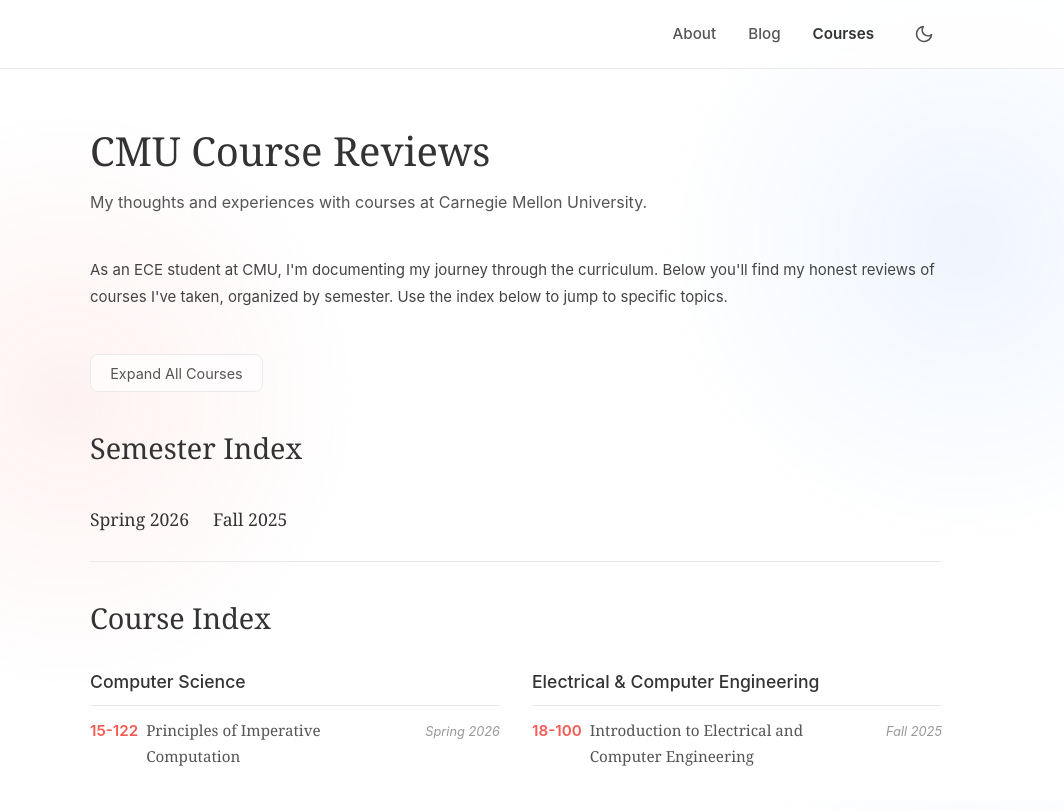
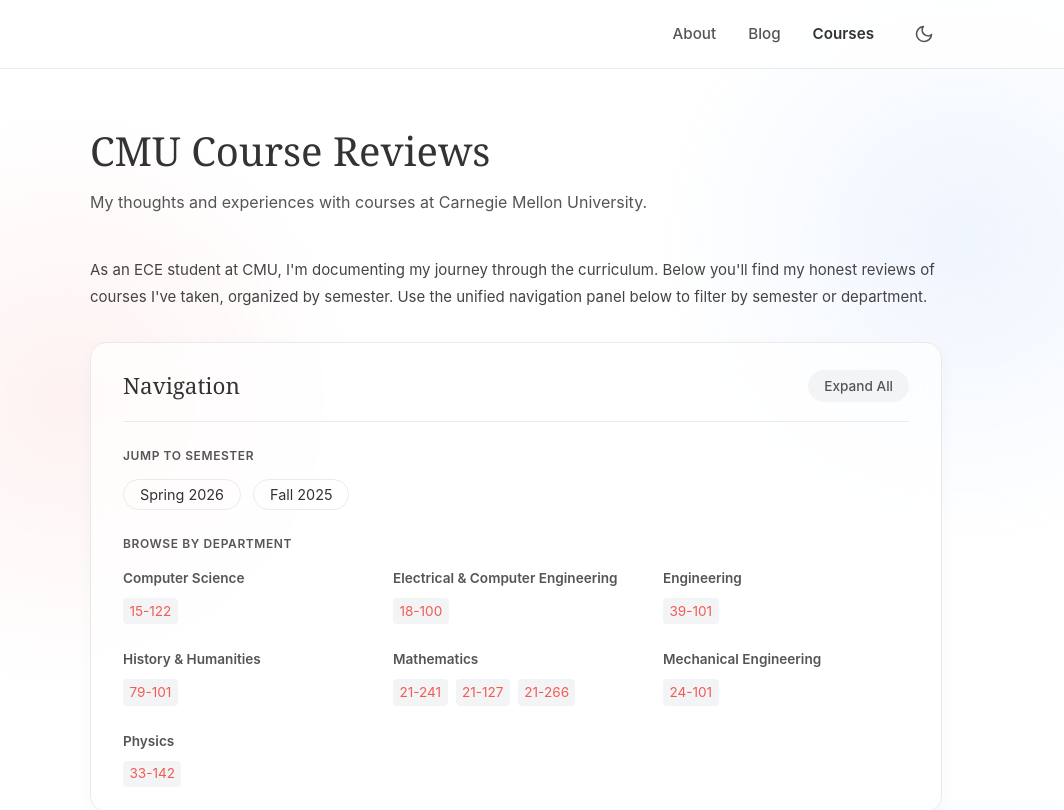
Before and after one commit to darrenpintoo/darrenpintoo.github.io, a React (Vite) app: page /courses in a window 1280 px wide. Shown: the top 810 px of the page, without its empty margins (124-1188 px from the left). Built offline with nearby package versions, Linux system fonts and the light colour scheme.

Commit message:
updated course reviews page

```diff
--- a/src/index.css
+++ b/src/index.css
@@ -606,29 +606,149 @@
   display: flex;
   flex-direction: column;
   gap: 0.75rem;
-  min-width: 160px;
+  border-bottom-color: var(--accent);
+  opacity: 1;
+  transform: translateY(-1px);
 }
 
-.semester-index-list {
-  list-style: none;
-  padding: 0;
+/* Control Panel */
+.course-controls {
+  background: var(--bg-card);
+  backdrop-filter: blur(12px);
+  -webkit-backdrop-filter: blur(12px);
+  border: 1px solid var(--border-color);
+  border-radius: 16px;
+  padding: 1.5rem 2rem;
+  margin-bottom: 3rem;
+  box-shadow: 0 4px 20px rgba(0, 0, 0, 0.03);
+  transition: all 0.3s ease;
+}
+
+.course-controls:hover {
+  box-shadow: 0 6px 24px rgba(0, 0, 0, 0.05);
+  border-color: rgba(0, 0, 0, 0.1);
+}
+
+.control-header {
+  display: flex;
+  justify-content: space-between;
+  align-items: center;
+  margin-bottom: 1.5rem;
+  padding-bottom: 1rem;
+  border-bottom: 1px solid var(--border-color);
+}
+
+.control-header h2 {
+  font-family: var(--font-serif);
+  font-size: 1.4rem;
   margin: 0;
+  color: var(--text-primary);
+}
+
+.expand-toggle {
+  background: var(--stat-bg);
+  border: none;
+  color: var(--text-secondary);
+  font-family: var(--font-sans);
+  font-size: 0.85rem;
+  padding: 0.5rem 1rem;
+  border-radius: 20px;
+  cursor: pointer;
+  transition: all 0.2s ease;
+  font-weight: 500;
+}
+
+.expand-toggle:hover {
+  background: var(--bg-card-hover);
+  color: var(--accent);
+}
+
+.expand-toggle.active {
+  background: var(--accent);
+  color: white;
+}
+
+.controls-section {
+  margin-bottom: 1.5rem;
+}
+
+.controls-section:last-child {
+  margin-bottom: 0;
+}
+
+.control-label {
+  display: block;
+  font-size: 0.75rem;
+  text-transform: uppercase;
+  letter-spacing: 0.05em;
+  color: var(--text-secondary);
+  margin-bottom: 0.75rem;
+  font-weight: 600;
+}
+
+.semester-pills {
   display: flex;
   flex-wrap: wrap;
+  gap: 0.75rem;
+}
+
+.nav-pill {
+  background: transparent;
+  border: 1px solid var(--border-color);
+  color: var(--text-primary);
+  padding: 0.4rem 1rem;
+  border-radius: 20px;
+  font-size: 0.9rem;
+  cursor: pointer;
+  transition: all 0.2s;
+  font-family: var(--font-sans);
+}
+
+.nav-pill:hover {
+  border-color: var(--accent);
+  color: var(--accent);
+  background: rgba(242, 92, 84, 0.05);
+}
+
+.dept-grid-compact {
+  display: grid;
+  grid-template-columns: repeat(auto-fill, minmax(200px, 1fr));
   gap: 1.5rem;
 }
 
-.semester-link {
-  padding: 0.5rem 0;
-  border-bottom: 2px solid transparent;
-  transition: all 0.2s ease;
+.dept-compact-group {
+  display: flex;
+  flex-direction: column;
+  gap: 0.5rem;
 }
 
-.semester-link:hover {
+.dept-label {
+  font-size: 0.85rem;
+  font-weight: 600;
+  color: var(--text-secondary);
+}
+
+.dept-links {
+  display: flex;
+  flex-wrap: wrap;
+  gap: 0.5rem;
+}
+
+.compact-link {
+  font-family: var(--font-sans);
+  font-size: 0.85rem;
+  color: var(--accent);
+  cursor: pointer;
+  padding: 0.1rem 0.4rem;
+  background: var(--stat-bg);
+  border-radius: 4px;
+  transition: all 0.2s;
+}
+
+.compact-link:hover {
+  background: var(--accent);
+  color: white;
   text-decoration: none;
-  border-bottom-color: var(--accent);
-  opacity: 1;
-  transform: translateY(-1px);
 }
 
 .expand-all-btn {
--- a/src/pages/CourseReviews.jsx
+++ b/src/pages/CourseReviews.jsx
@@ -52,7 +52,7 @@
     },
     {
         semester: "Fall 2025",
-        reflection: "A challenging but rewarding semester. The workload was significant, especially balancing 18-100 and 21-241, but I learned a ton about linear algebra and electrical engineering fundamentals.",
+        reflection: "21-127 lol",
         items: [
             {
                 code: "21-241",
@@ -228,53 +228,48 @@
                         My thoughts and experiences with courses at Carnegie Mellon University.
                     </p>
                 </div>
-
                 <div className="course-intro prose animate-blur-fade delay-100">
                     <p>
                         As an ECE student at CMU, I'm documenting my journey through the curriculum.
                         Below you'll find my honest reviews of courses I've taken, organized by semester.
-                        Use the index below to jump to specific topics.
+                        Use the unified navigation panel below to filter by semester or department.
                     </p>
-
-                    <button onClick={toggleAll} className="expand-all-btn">
-                        {isAllExpanded ? "Collapse All Courses" : "Expand All Courses"}
+                </div>
+                <div className="course-controls animate-blur-fade delay-200">
+                    <div className="control-header">
+                        <h2>Navigation</h2>
+                        <button onClick={toggleAll} className={`expand-toggle ${isAllExpanded ? 'active' : ''}`}>
+                            {isAllExpanded ? "Collapse All" : "Expand All"}
                         </button>
                     </div>
 
-                {/* Semester Index Section */}
-                <div className="course-index animate-blur-fade delay-200" style={{ marginBottom: '2rem' }}>
-                    <h2>Semester Index</h2>
-                    <ul className="semester-index-list">
+                    <div className="controls-section">
+                        <span className="control-label">Jump to Semester</span>
+                        <div className="semester-pills">
                             {courses.map(sem => (
-                            <li key={sem.semester}>
-                                <a onClick={() => scrollToSemester(sem.semester)} className="index-link semester-link">
-                                    <span className="index-name" style={{ fontSize: '1.1rem', color: 'var(--text-primary)' }}>{sem.semester}</span>
-                                </a>
-                            </li>
+                                <button key={sem.semester} onClick={() => scrollToSemester(sem.semester)} className="nav-pill">
+                                    {sem.semester}
+                                </button>
                             ))}
-                    </ul>
+                        </div>
                     </div>
 
-                {/* Course Index Section */}
-                <div className="course-index animate-blur-fade delay-200">
-                    <h2>Course Index</h2>
-                    <div className="course-index-grid">
+                    <div className="controls-section">
+                        <span className="control-label">Browse by Department</span>
+                        <div className="dept-grid-compact">
                             {Object.keys(coursesForIndex).sort().map(dept => (
-                            <div key={dept} className="index-category">
-                                <h3>{dept}</h3>
-                                <ul>
+                                <div key={dept} className="dept-compact-group">
+                                    <span className="dept-label">{dept}</span>
+                                    <div className="dept-links">
                                         {coursesForIndex[dept].sort((a, b) => getSemesterValue(a.semester) - getSemesterValue(b.semester)).map(course => (
-                                        <li key={course.code}>
-                                            <a onClick={() => scrollToCourse(course.code)} className="index-link">
-                                                <span className="index-code">{course.code}</span>
-                                                <span className="index-name">{course.name}</span>
-                                                <span className="index-semester">{course.semester}</span>
+                                            <a key={course.code} onClick={() => scrollToCourse(course.code)} className="compact-link">
+                                                {course.code}
                                             </a>
-                                        </li>
                                         ))}
-                                </ul>
+                                    </div>
                                 </div>
                             ))}
+                        </div>
                     </div>
                 </div>
 
```
Lines whose indentation alone changed are shown as unchanged.
